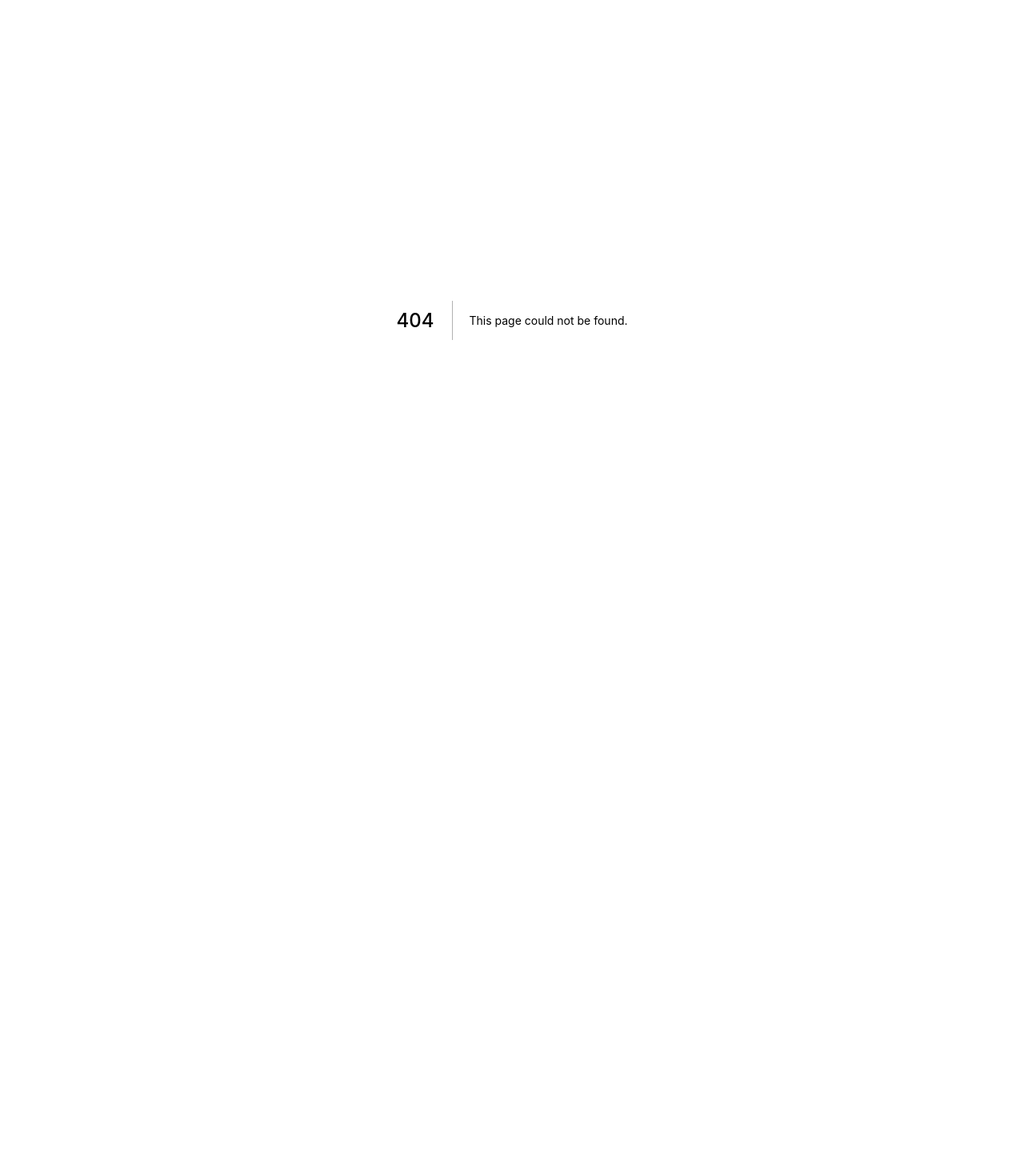
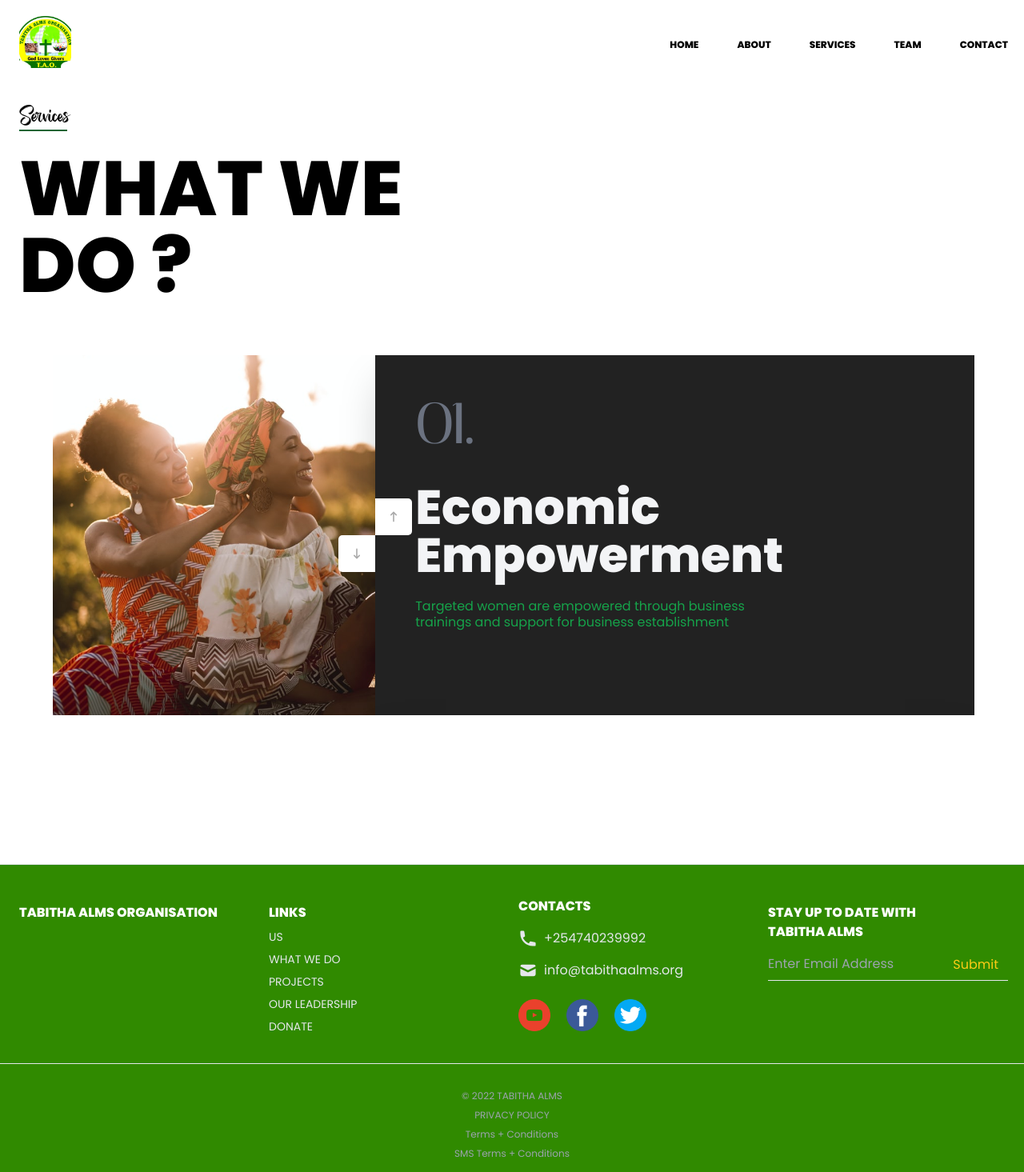
Before and after one commit to isadia94/tabitha, a Next.js app: page /services in a window 1280 px wide. Before the commit this address had no page. Shown: the top 1465 px of the page at 80% size. Before the commit the page ends 800 px from the top, so only its background shows below. Built offline with nearby package versions, Linux system fonts and the light colour scheme.

Commit message:
added touchups

```diff
--- a/components/Footer.js
+++ b/components/Footer.js
@@ -17,10 +17,10 @@ function Footer() {
             LINKS
           </h4>
           <div className="mt-2 flex flex-col space-y-2 text-sm">
-            <Link href="/">
+            <Link href="/about">
               <a className="cursor-pointer font-Poppins font-light">US</a>
             </Link>
-            <Link href="/">
+            <Link href="/services">
               <a className="cursor-pointer font-Poppins font-light">
                 WHAT WE DO
               </a>
@@ -28,7 +28,7 @@ function Footer() {
             <Link href="/">
               <a className="cursor-pointer font-Poppins font-light">PROJECTS</a>
             </Link>
-            <Link href="/">
+            <Link href="/team">
               <a className="cursor-pointer font-Poppins font-light">
                 OUR LEADERSHIP
               </a>
--- a/components/Header.js
+++ b/components/Header.js
@@ -46,10 +46,10 @@ function Header({ isActive, setIsActive }) {
           <Link href="/">
             <a>HOME</a>
           </Link>
-          <Link href="about">
+          <Link href="/about">
             <a>ABOUT</a>
           </Link>
-          <Link href="/">
+          <Link href="/services">
             <a>SERVICES</a>
           </Link>
           <Link href="/team">
--- a/components/Leadership.js
+++ b/components/Leadership.js
@@ -118,7 +118,7 @@ function Leadership() {
             >
               Rev.{" "}
               <span ref={rev2} className="text-yellow-400">
-                Mourine
+                Maureen
               </span>{" "}
               <br />
               Musembi
@@ -126,12 +126,13 @@ function Leadership() {
           </div>
 
           <p className="leadershipPara mt-6 text-[13px] leading-relaxed max-w-[450px]  font-Poppins text-green-800">
-            Lorem ipsum dolor sit amet, consectetur adipiscing elit. Nisl risus,
-            tristique risus ut in nulla pretium massa. In pretium, venenatis
-            rutrum lectus ullamcorper sodales pellentesque. Convallis ultricies
-            amet massa, neque varius amet, vestibulum in. Lacus cursus morbi et
-            eget. Vel fermentum mattis enim aliquet. Lacinia scelerisque sit
-            quam elit.
+            Pastor Anthony and Maureen are founding members of Tabitha Alms
+            Organization, a project by JCC Nakuru and serve with the church as
+            senior pastors. Passionate about God's Word and His people, they are
+            dynamic, humorous and anointed ministers who travels to minister to
+            pastors worldwide. They are also a remarkable leaders whose desire
+            is to see people empowered and transformed by God’s word to live
+            victorious lives
           </p>
           <Link href="/team">
             <div className="relative mt-6 cursor-pointer">
--- a/pages/index.js
+++ b/pages/index.js
@@ -88,7 +88,10 @@ export default function Home() {
               <Hero />
               <About />
               <Services />
-              <Leadership />
+              <div className="md:mt-[180px]">
+                <Leadership />
+              </div>
+
               <Footer />
             </div>
           )}
--- /dev/null
+++ b/pages/services.js
@@ -0,0 +1,52 @@
+import React, { useState, useEffect } from "react";
+import Header from "../components/Header";
+
+import Footer from "../components/Footer";
+import Link from "next/link";
+import Services from "../components/Services";
+
+function Team() {
+  const [isActive, setIsActive] = useState(false);
+  return (
+    <div>
+      {isActive ? (
+        <div>
+          <div className="pl-6 pr-5">
+            <Header isActive={isActive} setIsActive={setIsActive} />
+            <div className="flex flex-col justify-center h-screen text-6xl font-extrabold  font-Magenda text-black space-y-7">
+              <Link href="/">
+                <a className="navLink">HOME</a>
+              </Link>
+              <Link href="/about">
+                <a className="navLink">ABOUT</a>
+              </Link>
+              <Link href="/">
+                <a className="navLink">SERVICES</a>
+              </Link>
+              <Link href="/team">
+                <a className="navLink">TEAM</a>
+              </Link>
+
+              <Link href="/contact">
+                <a className="navLink">CONTACT</a>
+              </Link>
+            </div>
+          </div>
+        </div>
+      ) : (
+        <div>
+          <Header isActive={isActive} setIsActive={setIsActive} />
+          <div className="mt-[80px]">
+            <Services />
+          </div>
+
+          <div className="mt-[200px]">
+            <Footer />
+          </div>
+        </div>
+      )}
+    </div>
+  );
+}
+
+export default Team;
--- a/pages/team.js
+++ b/pages/team.js
@@ -38,17 +38,22 @@ function Team() {
             <Header isActive={isActive} setIsActive={setIsActive} />
             <div className="mt-24 xl:mt-[200px] xl:max-w-[800px] xl:mx-auto ">
               <h1 className="uppercase font-Magenda text-5xl xl:text-[50px] max-w-[300px] xl:max-w-[800px] font-bold xl:absolute z-30">
-                Anthony <span className="font-light"> +</span> Moureen{" "}
+                Anthony <span className="font-light"> +</span> Maureen{" "}
                 <span className="text-green-600">Musembi</span>
               </h1>
               <div className="flex flex-col-reverse mt-8 xl:flex-row ">
-                <div className="mt-8 xl:max-w-[400px] xl:text-[18px] xl:leading-8 xl:pr-8 xl:mt-14">
-                  <p>
-                    Lorem ipsum dolor sit amet consectetur adipisicing elit.
-                    Quod voluptates et tempora, numquam repudiandae quae nemo
-                    praesentium dignissimos animi eligendi provident maxime
-                    eveniet necessitatibus officia. Velit necessitatibus
-                    exercitationem at ipsam.
+                <div className="mt-8 xl:max-w-[450px] xl:text-[18px] xl:leading-8 xl:pr-8 xl:mt-14">
+                  <p className="text-[18px]">
+                    Pastor Anthony and Maureen are founding members of Tabitha
+                    Alms Organization, a project by JCC Nakuru and serve with
+                    the church as senior pastors. Passionate about God's Word
+                    and His people, they are dynamic, humorous, selfless and
+                    annointed ministers who travels to minister to pastors
+                    worldwide.Rev musembi is a world celebrated worship
+                    minister, whose gift is priceless to the kingdom of God.
+                    They are also a remarkable leaders whose desire is to see
+                    people empowered and transformed by God’s word to live
+                    victorious lives
                   </p>
                 </div>
                 <div className="relative h-[300px] xl:h-[500px] w-full xl:w-[400px]">
```
